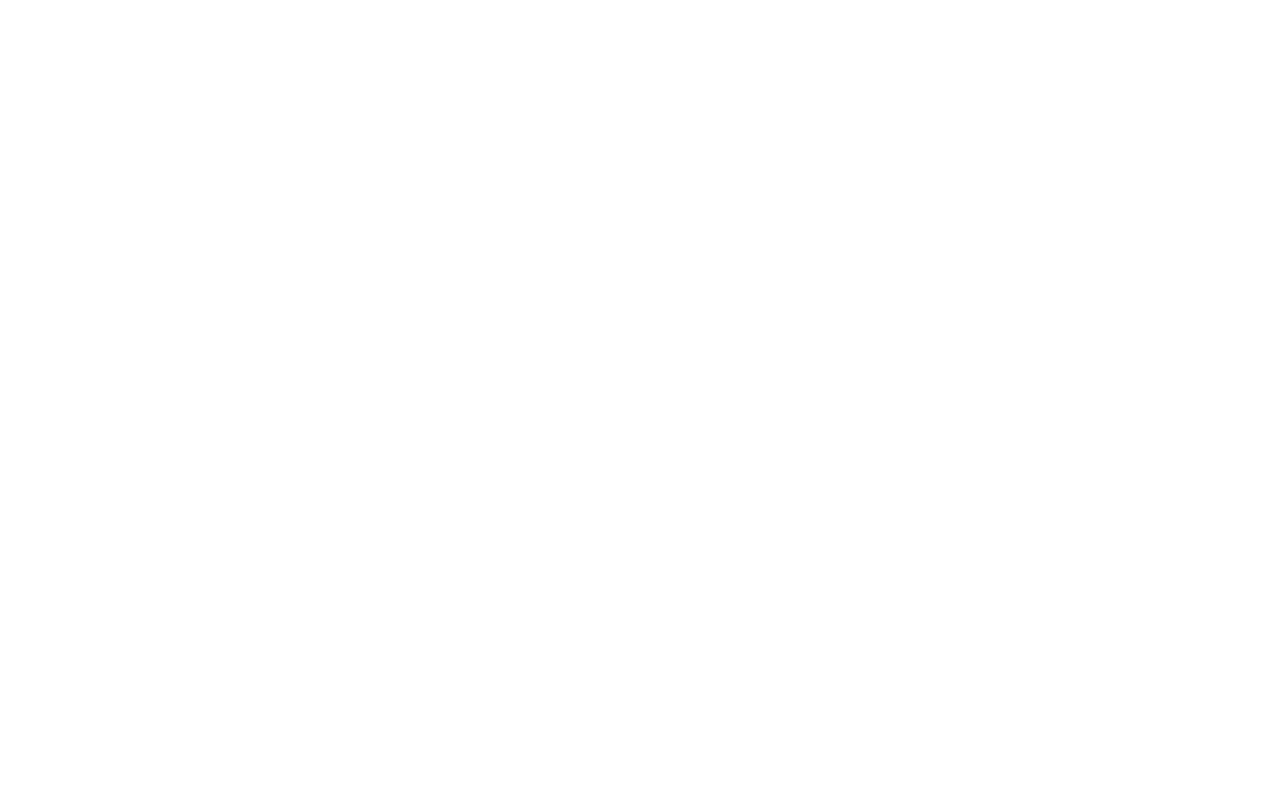
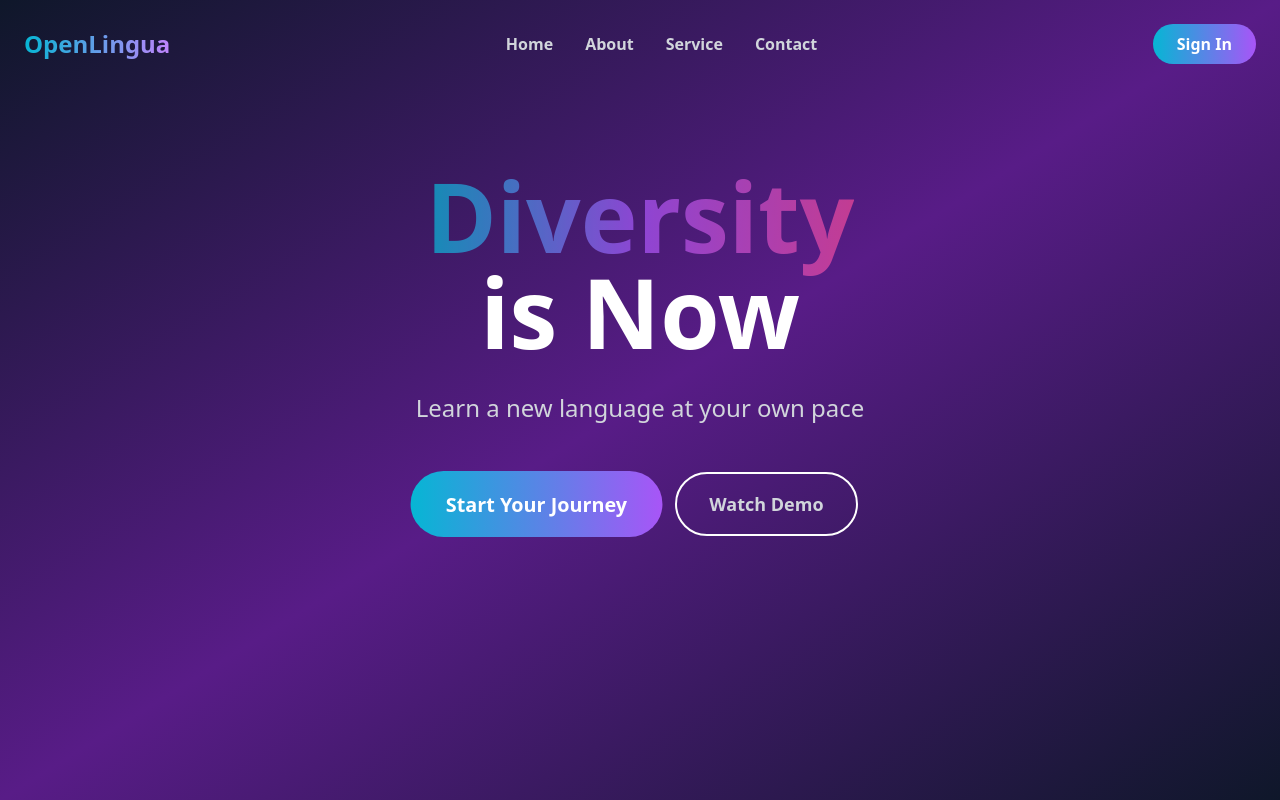
Before and after one commit to T-inashe/OpenLingua, a React (Vite) app in the folder frontend/: page / in a window 1280 px wide. Before the commit this address had no page. Built offline with nearby package versions, Linux system fonts and the light colour scheme.

Commit message:
app.tsx update

```diff
--- a/frontend/src/App.tsx
+++ b/frontend/src/App.tsx
@@ -6,7 +6,7 @@
   return (
     <BrowserRouter>
       <Routes>
-        <Route path="/landingPage" element={<LandingPage />} />
+        <Route path="/" element={<LandingPage />} />
       </Routes>
     </BrowserRouter>
   );
```
Also changed, not shown: 1 other file (tests, documents, lock files or other folders).
